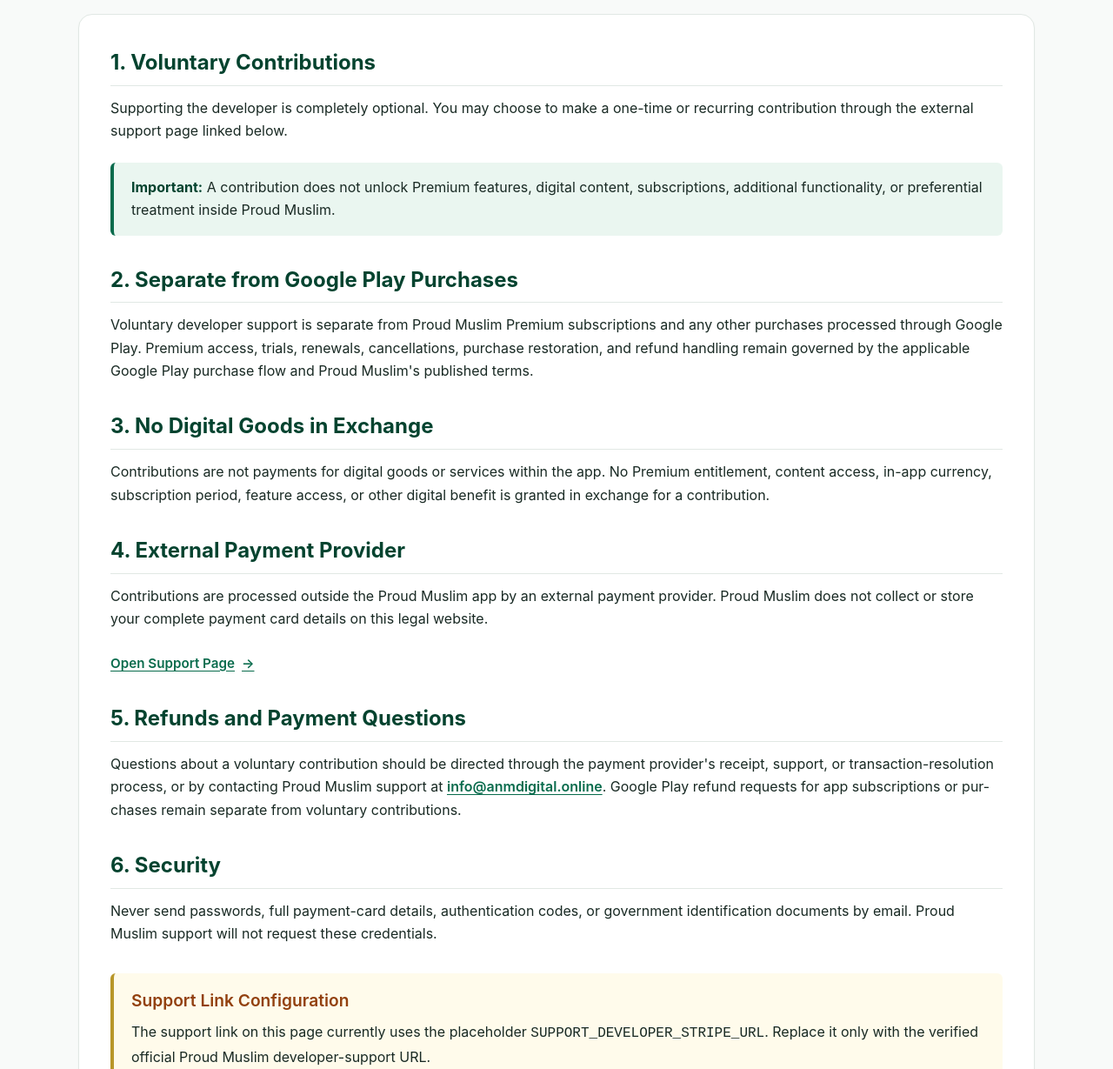
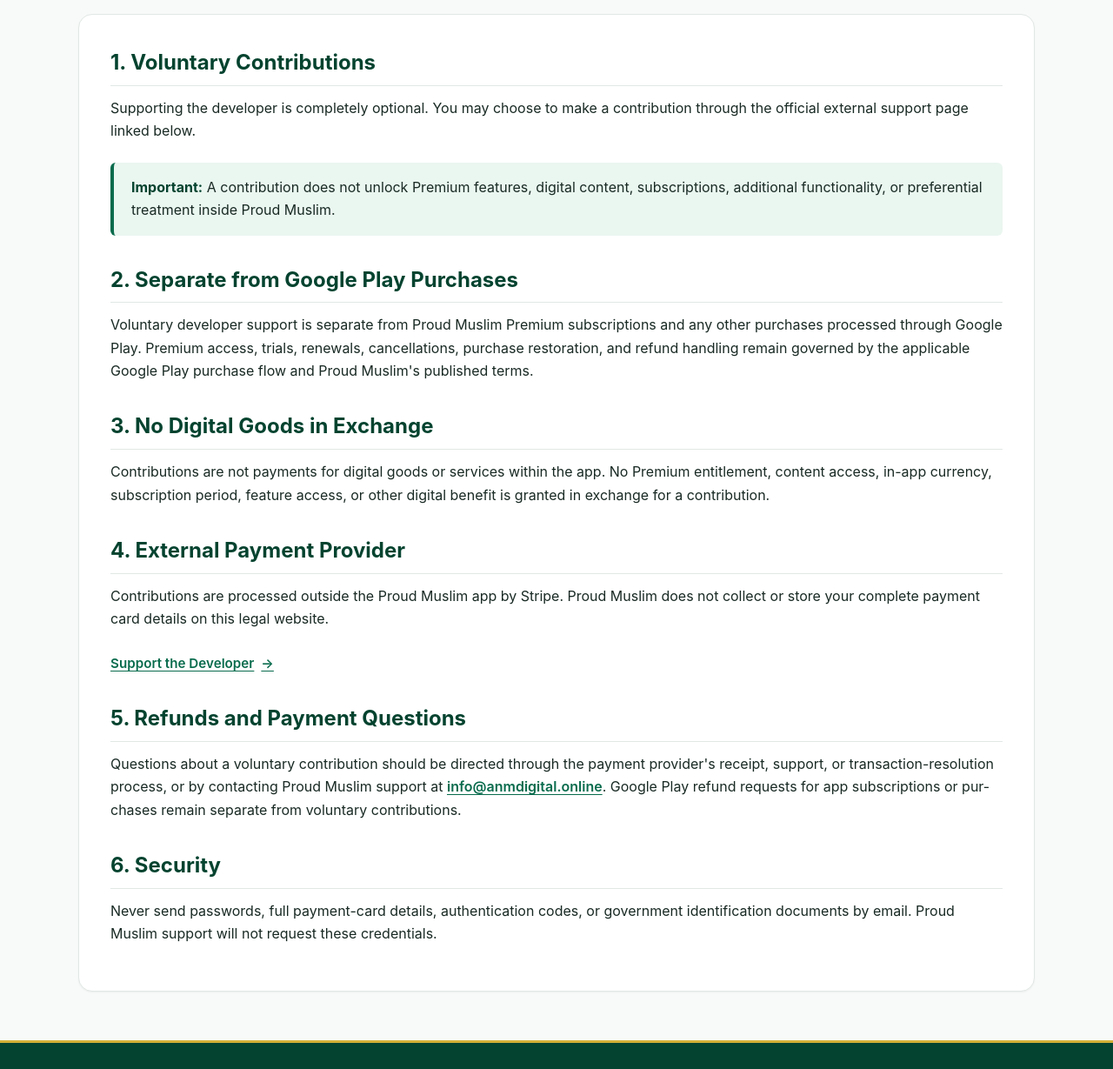
Before and after one commit to ANM-Digital/proud-muslim-legal, a plain HTML site: page support-the-developer.html in a window 1280 px wide. Shown: the part 290-1519 px from the top of the page at 87% size. Drawn offline with Linux system fonts and the light colour scheme.

Commit message:
Connect Support the Developer to Stripe payment link

```diff
--- a/support-the-developer.html
+++ b/support-the-developer.html
@@ -19,7 +19,6 @@
         <span class="brand-name">Proud Muslim</span>
         <span class="brand-tag">Legal Centre</span>
       </a>
-
       <div class="nav-container">
         <nav class="main-nav" aria-label="Primary">
           <a href="index.html">Home</a>
@@ -40,58 +39,37 @@
       <div class="container">
         <p class="hero-eyebrow">Voluntary Support</p>
         <h1 class="hero-title">Support the Developer</h1>
-        <p class="hero-description">
-          Proud Muslim is developed and maintained independently. If you find the app useful and would like to support its continued development, you may make a voluntary contribution.
-        </p>
+        <p class="hero-description">Proud Muslim is developed and maintained independently. If you find the app useful and would like to support its continued development, you may make a voluntary contribution.</p>
       </div>
     </section>
 
     <div class="container">
       <article class="content-article">
         <h2>1. Voluntary Contributions</h2>
-        <p>
-          Supporting the developer is completely optional. You may choose to make a one-time or recurring contribution through the external support page linked below.
-        </p>
+        <p>Supporting the developer is completely optional. You may choose to make a contribution through the official external support page linked below.</p>
 
         <div class="notice" style="margin: 1.5rem 0;">
           <strong>Important:</strong> A contribution does not unlock Premium features, digital content, subscriptions, additional functionality, or preferential treatment inside Proud Muslim.
         </div>
 
         <h2>2. Separate from Google Play Purchases</h2>
-        <p>
-          Voluntary developer support is separate from Proud Muslim Premium subscriptions and any other purchases processed through Google Play. Premium access, trials, renewals, cancellations, purchase restoration, and refund handling remain governed by the applicable Google Play purchase flow and Proud Muslim's published terms.
-        </p>
+        <p>Voluntary developer support is separate from Proud Muslim Premium subscriptions and any other purchases processed through Google Play. Premium access, trials, renewals, cancellations, purchase restoration, and refund handling remain governed by the applicable Google Play purchase flow and Proud Muslim's published terms.</p>
 
         <h2>3. No Digital Goods in Exchange</h2>
-        <p>
-          Contributions are not payments for digital goods or services within the app. No Premium entitlement, content access, in-app currency, subscription period, feature access, or other digital benefit is granted in exchange for a contribution.
-        </p>
+        <p>Contributions are not payments for digital goods or services within the app. No Premium entitlement, content access, in-app currency, subscription period, feature access, or other digital benefit is granted in exchange for a contribution.</p>
 
         <h2>4. External Payment Provider</h2>
-        <p>
-          Contributions are processed outside the Proud Muslim app by an external payment provider. Proud Muslim does not collect or store your complete payment card details on this legal website.
-        </p>
+        <p>Contributions are processed outside the Proud Muslim app by Stripe. Proud Muslim does not collect or store your complete payment card details on this legal website.</p>
 
         <p style="margin-top: 1.5rem;">
-          <a class="card-link" href="SUPPORT_DEVELOPER_STRIPE_URL" rel="noopener noreferrer">Open Support Page <span class="arrow" aria-hidden="true">→</span></a>
+          <a class="card-link" href="https://buy.stripe.com/4gM28kf8Qeu98BP6DM33W02" target="_blank" rel="noopener noreferrer">Support the Developer <span class="arrow" aria-hidden="true">→</span></a>
         </p>
 
         <h2>5. Refunds and Payment Questions</h2>
-        <p>
-          Questions about a voluntary contribution should be directed through the payment provider's receipt, support, or transaction-resolution process, or by contacting Proud Muslim support at <a href="mailto:info@anmdigital.online">info@anmdigital.online</a>. Google Play refund requests for app subscriptions or purchases remain separate from voluntary contributions.
-        </p>
+        <p>Questions about a voluntary contribution should be directed through the payment provider's receipt, support, or transaction-resolution process, or by contacting Proud Muslim support at <a href="mailto:info@anmdigital.online">info@anmdigital.online</a>. Google Play refund requests for app subscriptions or purchases remain separate from voluntary contributions.</p>
 
         <h2>6. Security</h2>
-        <p>
-          Never send passwords, full payment-card details, authentication codes, or government identification documents by email. Proud Muslim support will not request these credentials.
-        </p>
-
-        <div class="notice-warning" style="margin-top: 2rem;">
-          <h3 style="margin-top: 0; color: var(--warning-text);">Support Link Configuration</h3>
-          <p>
-            The support link on this page currently uses the placeholder <code>SUPPORT_DEVELOPER_STRIPE_URL</code>. Replace it only with the verified official Proud Muslim developer-support URL.
-          </p>
-        </div>
+        <p>Never send passwords, full payment-card details, authentication codes, or government identification documents by email. Proud Muslim support will not request these credentials.</p>
       </article>
     </div>
   </main>
```
